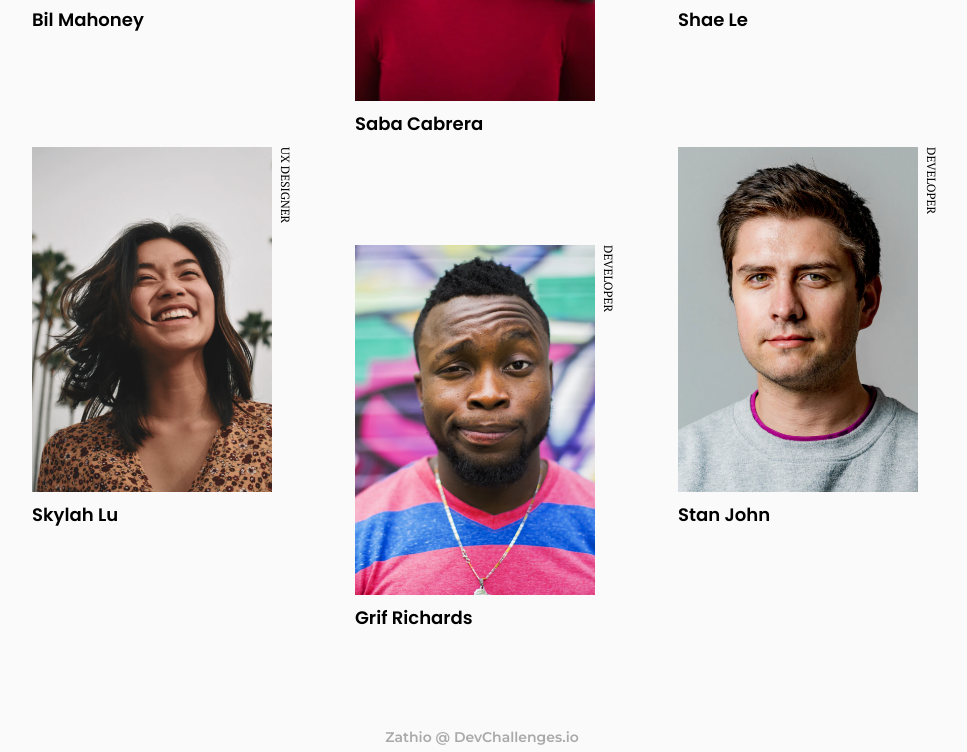
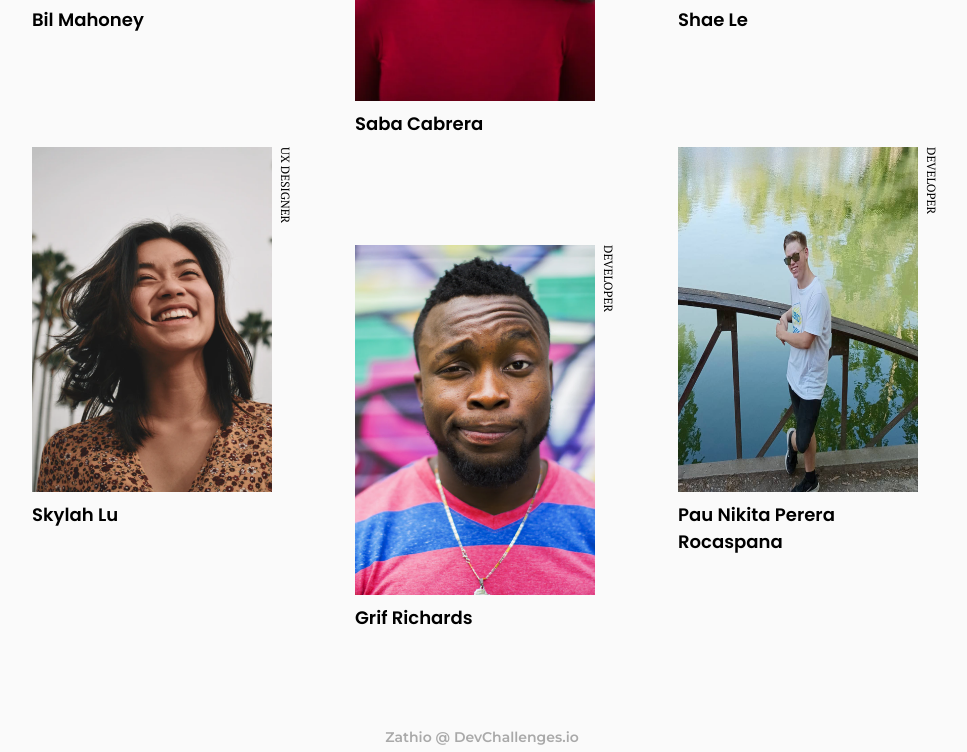
Before and after one commit to paunperera/paun, a plain HTML site: page index.html in a window 1280 px wide. Shown: the part 636-1388 px from the top of the page, without its empty margins (158-1125 px from the left). Drawn offline with Linux system fonts and the light colour scheme.

Commit message:
Update index.html

```diff
--- a/index.html
+++ b/index.html
@@ -43,9 +43,9 @@
             <p class="member-name">Grif Richards</p>
         </div>
         <div class="member">
-            <img src="img/photo6.png" alt="member portrait" class="member-portrait">
+            <img src="img/photo7.png" alt="member portrait" class="member-portrait">
             <span class="member-job">Developer</span>
-            <p class="member-name">Stan John</p>
+            <p class="member-name">Pau Nikita Perera Rocaspana</p>
         </div>
     </main>
     <div class="end-footer"></div>
```
